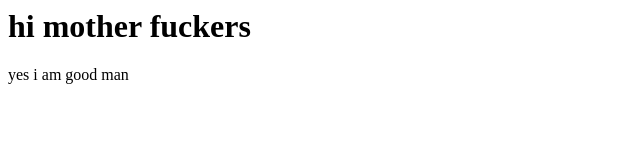
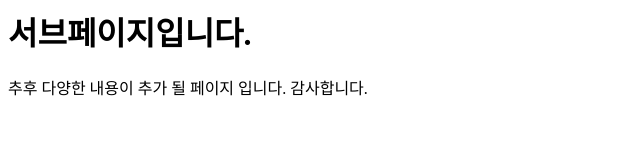
Before and after one commit to apclim/bibimdev, a plain HTML site: page followme.html in a window 1280 px wide. Shown: the whole page, without its empty margins (0-640 px from the left). Drawn offline with Linux system fonts and the light colour scheme.

Commit message:
Update followme.html

```diff
--- a/followme.html
+++ b/followme.html
@@ -1,4 +1,5 @@
 <html>
-<h1>hi mother fuckers</h1>
-yes i am good man
+<h1>서브페이지입니다.</h1>
+추후 다양한 내용이 추가 될 페이지 입니다.
+  감사합니다.
 </html>
```
